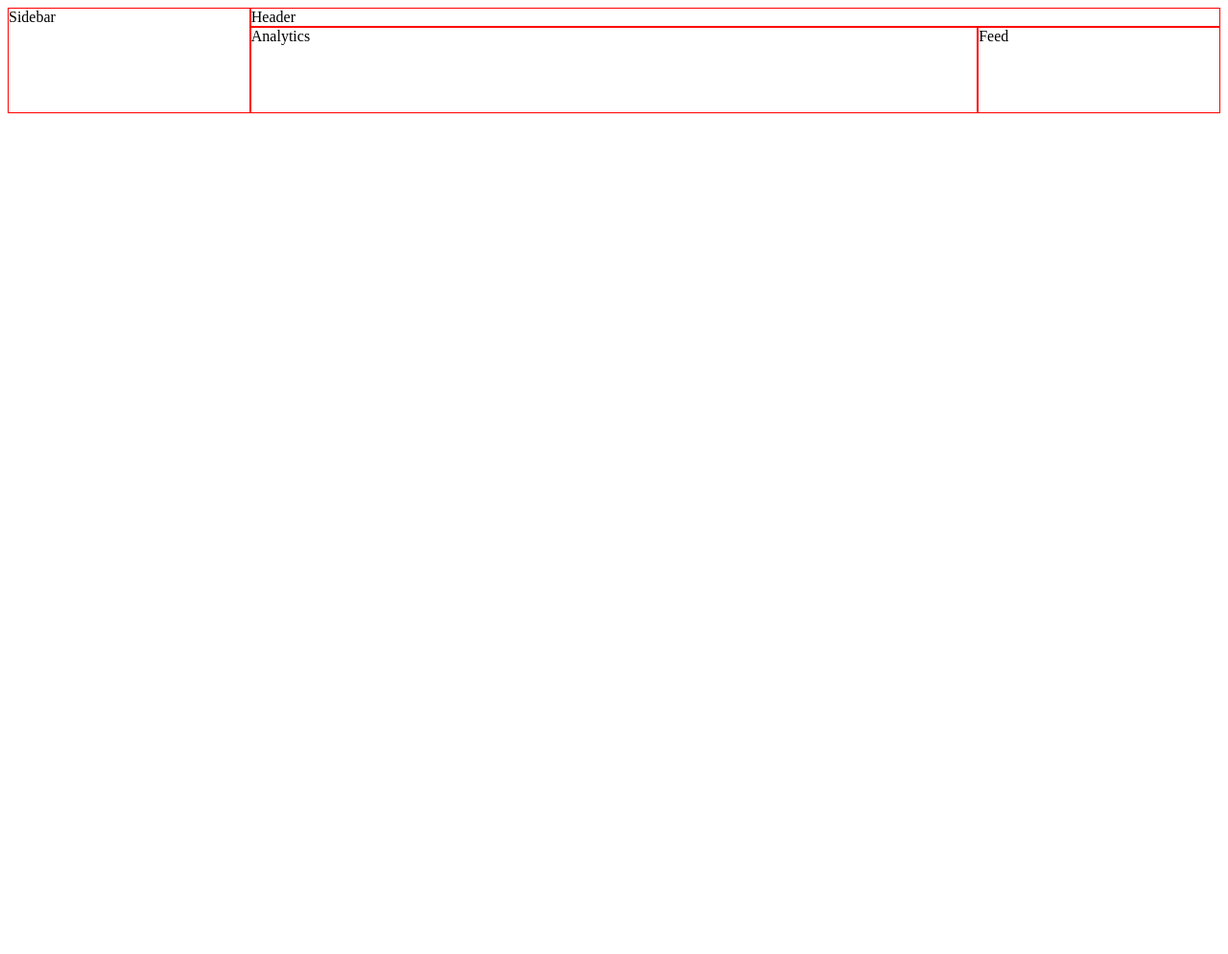
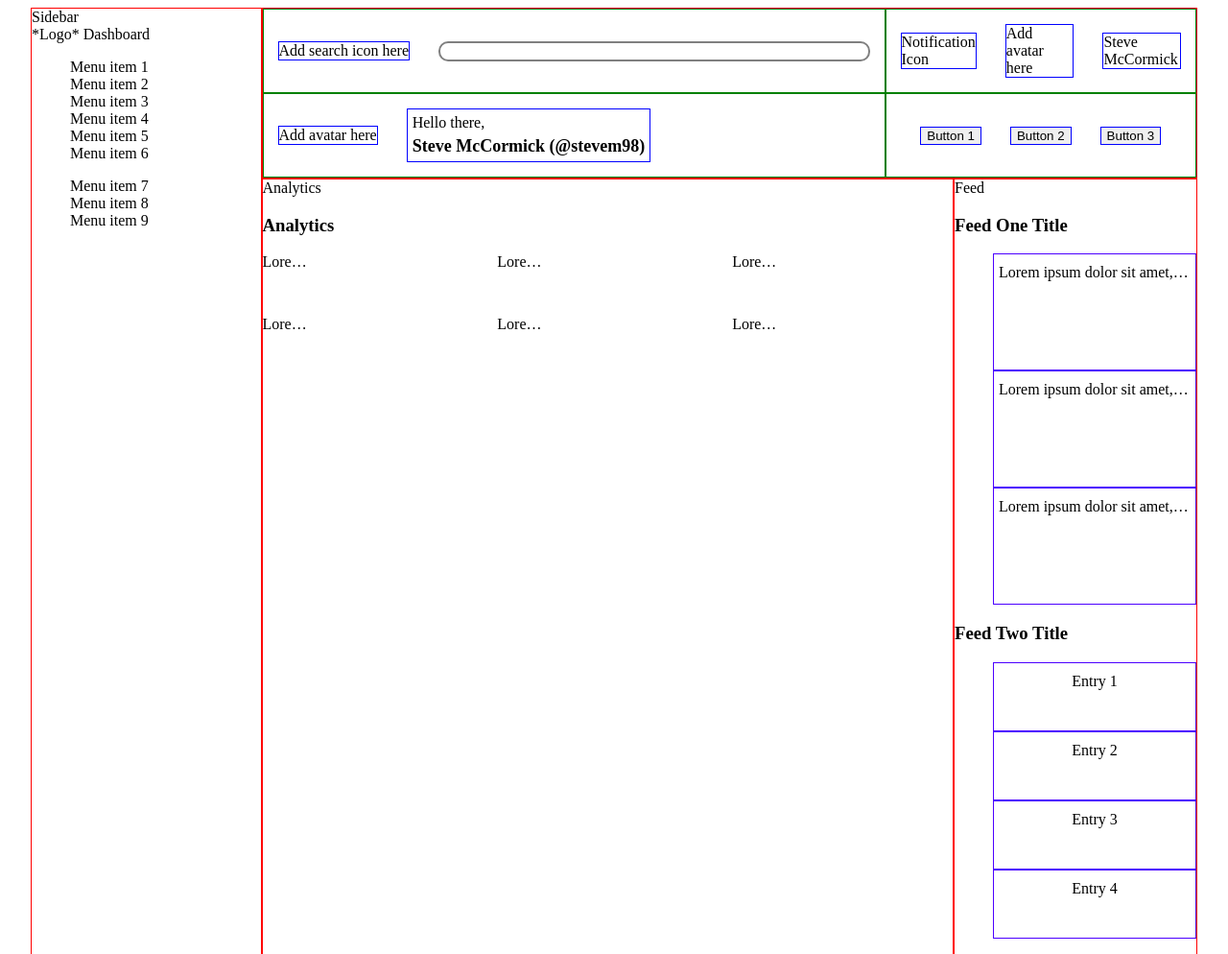
Before and after one commit to Steve-ShopHub/admin-panel, a plain HTML site: page index.html in a window 1280 px wide. Shown: the whole page at 96% size. Before the commit the page ends 800 px from the top, so only its background shows below. Drawn offline with Linux system fonts and the light colour scheme.

Commit message:
Add initial flex structure

```diff
--- a/index.html
+++ b/index.html
@@ -9,19 +9,16 @@
 </head>
 <body>
   <div class="page">
-    <div class="header">Header
-      <!-- <div class="nav">
+    <div class="header">
       <div class="search">
         <div class="icon">Add search icon here</div>
-          <input type="search" name="search" id="">
+        <input type="search" name="search" id="searchbar">
       </div>
       <div class="account">
         <div class="icon">Notification Icon</div>
         <div class="avatar">Add avatar here</div>
         <div class="name">Steve McCormick</div>
       </div>
-      </div>
-      <div class="action">
       <div class="welcome">
         <div class="avatar">Add avatar here</div>
         <div class="message">
@@ -34,11 +31,10 @@
         <button class="function">Button 2</button>
         <button class="function">Button 3</button>
       </div>
-      </div> -->
     </div>
     <div class="sidebar">Sidebar
-      <!-- <div class="logo">*Logo* Dashboard</div>
-      <div class="menu">
+      <div class="logo">*Logo* Dashboard</div>
+      <div class="main-menu">
         <ul>
           <li>Menu item 1</li>
           <li>Menu item 2</li>
@@ -46,43 +42,47 @@
           <li>Menu item 4</li>
           <li>Menu item 5</li>
           <li>Menu item 6</li>
+        </ul>
+      </div>
+      <div class="settings-menu">
+        <ul>
           <li>Menu item 7</li>
           <li>Menu item 8</li>
           <li>Menu item 9</li>
         </ul>
-      </div> -->
+      </div>
     </div>
     <div class="analytics">Analytics
-      <!-- <div class="title">
+      <div class="title">
         <h3>Analytics</h3>
       </div>
       <div class="tiles">
-        <div class="tile">Lorem ipsum dolor sit amet, consectetur adipiscing elit, sed do eiusmod tempor incididunt ut labore et dolore magna aliqua. Sagittis aliquam malesuada bibendum arcu vitae elementum curabitur. Volutpat diam ut venenatis tellus in metus. Sed blandit libero volutpat sed cras ornare arcu.</div>
-        <div class="tile">Lorem ipsum dolor sit amet, consectetur adipiscing elit, sed do eiusmod tempor incididunt ut labore et dolore magna aliqua. Sagittis aliquam malesuada bibendum arcu vitae elementum curabitur. Volutpat diam ut venenatis tellus in metus. Sed blandit libero volutpat sed cras ornare arcu.</div>
-        <div class="tile">Lorem ipsum dolor sit amet, consectetur adipiscing elit, sed do eiusmod tempor incididunt ut labore et dolore magna aliqua. Sagittis aliquam malesuada bibendum arcu vitae elementum curabitur. Volutpat diam ut venenatis tellus in metus. Sed blandit libero volutpat sed cras ornare arcu.</div>
-        <div class="tile">Lorem ipsum dolor sit amet, consectetur adipiscing elit, sed do eiusmod tempor incididunt ut labore et dolore magna aliqua. Sagittis aliquam malesuada bibendum arcu vitae elementum curabitur. Volutpat diam ut venenatis tellus in metus. Sed blandit libero volutpat sed cras ornare arcu.</div>
-        <div class="tile">Lorem ipsum dolor sit amet, consectetur adipiscing elit, sed do eiusmod tempor incididunt ut labore et dolore magna aliqua. Sagittis aliquam malesuada bibendum arcu vitae elementum curabitur. Volutpat diam ut venenatis tellus in metus. Sed blandit libero volutpat sed cras ornare arcu.</div>
-        <div class="tile">Lorem ipsum dolor sit amet, consectetur adipiscing elit, sed do eiusmod tempor incididunt ut labore et dolore magna aliqua. Sagittis aliquam malesuada bibendum arcu vitae elementum curabitur. Volutpat diam ut venenatis tellus in metus. Sed blandit libero volutpat sed cras ornare arcu.</div>
-      </div> -->
+        <div class="tile truncate">Lorem ipsum dolor sit amet, consectetur adipiscing elit, sed do eiusmod tempor incididunt ut labore et dolore magna aliqua. Sagittis aliquam malesuada bibendum arcu vitae elementum curabitur. Volutpat diam ut venenatis tellus in metus. Sed blandit libero volutpat sed cras ornare arcu.</div>
+        <div class="tile truncate">Lorem ipsum dolor sit amet, consectetur adipiscing elit, sed do eiusmod tempor incididunt ut labore et dolore magna aliqua. Sagittis aliquam malesuada bibendum arcu vitae elementum curabitur. Volutpat diam ut venenatis tellus in metus. Sed blandit libero volutpat sed cras ornare arcu.</div>
+        <div class="tile truncate">Lorem ipsum dolor sit amet, consectetur adipiscing elit, sed do eiusmod tempor incididunt ut labore et dolore magna aliqua. Sagittis aliquam malesuada bibendum arcu vitae elementum curabitur. Volutpat diam ut venenatis tellus in metus. Sed blandit libero volutpat sed cras ornare arcu.</div>
+        <div class="tile truncate">Lorem ipsum dolor sit amet, consectetur adipiscing elit, sed do eiusmod tempor incididunt ut labore et dolore magna aliqua. Sagittis aliquam malesuada bibendum arcu vitae elementum curabitur. Volutpat diam ut venenatis tellus in metus. Sed blandit libero volutpat sed cras ornare arcu.</div>
+        <div class="tile truncate">Lorem ipsum dolor sit amet, consectetur adipiscing elit, sed do eiusmod tempor incididunt ut labore et dolore magna aliqua. Sagittis aliquam malesuada bibendum arcu vitae elementum curabitur. Volutpat diam ut venenatis tellus in metus. Sed blandit libero volutpat sed cras ornare arcu.</div>
+        <div class="tile truncate">Lorem ipsum dolor sit amet, consectetur adipiscing elit, sed do eiusmod tempor incididunt ut labore et dolore magna aliqua. Sagittis aliquam malesuada bibendum arcu vitae elementum curabitur. Volutpat diam ut venenatis tellus in metus. Sed blandit libero volutpat sed cras ornare arcu.</div>
+      </div>
     </div>
     <div class="feed">Feed
-      <!-- <div class="feed-one">
+      <div class="feed-one">
         <h3>Feed One Title</h3>
         <ul>
-          <li>Lorem ipsum dolor sit amet, consectetur adipiscing elit, sed do eiusmod tempor incididunt ut labore et dolore magna aliqua. Sagittis aliquam malesuada bibendum arcu vitae elementum curabitur. Volutpat diam ut venenatis tellus in metus. Sed blandit libero volutpat sed cras ornare arcu.</li>
-          <li>Lorem ipsum dolor sit amet, consectetur adipiscing elit, sed do eiusmod tempor incididunt ut labore et dolore magna aliqua. Sagittis aliquam malesuada bibendum arcu vitae elementum curabitur. Volutpat diam ut venenatis tellus in metus. Sed blandit libero volutpat sed cras ornare arcu.</li>
-          <li>Lorem ipsum dolor sit amet, consectetur adipiscing elit, sed do eiusmod tempor incididunt ut labore et dolore magna aliqua. Sagittis aliquam malesuada bibendum arcu vitae elementum curabitur. Volutpat diam ut venenatis tellus in metus. Sed blandit libero volutpat sed cras ornare arcu.</li>
+          <li class="truncate">Lorem ipsum dolor sit amet, consectetur adipiscing elit, sed do eiusmod tempor incididunt ut labore et dolore magna aliqua. Sagittis aliquam malesuada bibendum arcu vitae elementum curabitur. Volutpat diam ut venenatis tellus in metus. Sed blandit libero volutpat sed cras ornare arcu.</li>
+          <li class="truncate">Lorem ipsum dolor sit amet, consectetur adipiscing elit, sed do eiusmod tempor incididunt ut labore et dolore magna aliqua. Sagittis aliquam malesuada bibendum arcu vitae elementum curabitur. Volutpat diam ut venenatis tellus in metus. Sed blandit libero volutpat sed cras ornare arcu.</li>
+          <li class="truncate">Lorem ipsum dolor sit amet, consectetur adipiscing elit, sed do eiusmod tempor incididunt ut labore et dolore magna aliqua. Sagittis aliquam malesuada bibendum arcu vitae elementum curabitur. Volutpat diam ut venenatis tellus in metus. Sed blandit libero volutpat sed cras ornare arcu.</li>
         </ul>
       </div>
       <div class="feed-two">
         <h3>Feed Two Title</h3>
         <ul>
-          <li>Entry 1</li>
-          <li>Entry 2</li>
-          <li>Entry 3</li>
-          <li>Entry 4</li>
+          <li class="truncate">Entry 1</li>
+          <li class="truncate">Entry 2</li>
+          <li class="truncate">Entry 3</li>
+          <li class="truncate">Entry 4</li>
         </ul>
-      </div> -->
+      </div>
     </div>
   <script src="script.js"></script>
 </body>
--- a/style.css
+++ b/style.css
@@ -4,8 +4,27 @@
     list-style: none;
 }
 
+body {
+    display: flex;
+    align-items: center;
+    justify-content: center;
+}
+
+button {
+    margin: 10px;
+}
+
+.truncate {
+    width: 250px;
+    white-space: nowrap;
+    overflow: hidden;
+    text-overflow: ellipsis;
+  }
+
 .page {
     display: grid;
+    height: 95vh;
+    width: 95vw;
     grid-template-columns: 2fr 6fr 2fr;
     grid-template-rows: 2fr 9fr;
     grid-template-areas:
@@ -14,53 +33,116 @@
 
 }
 
+/* Header */
 
 .header {
     grid-area: header;
     border: solid 1px red;
-    /* grid-column: 2 / 4;
-    grid-row: 1 / 2; */
+    display: grid;
+    grid-template-columns: 2fr 1fr;
+    grid-template-rows: 1fr 1fr;
+    grid-template-areas:
+    "search account"
+    "welcome functions"
 
 }
+
+.header > * {
+    align-items: center;
+    /* justify-content: center; */
+    border: solid 1px green;
+}
+
+.header > * > * {
+    align-items: center;
+    border: solid 1px blue;
+    margin: 15px;
+}
+
+.message > * {
+    margin: 5px;
+}
+
+.message > h2 {
+    font-size: 18px;
+}
+
+.search {
+    grid-area: search;
+    display: flex;
+}
+
+#searchbar {
+    border: solid grey 2px;
+    border-radius: 10px;
+    flex-grow: 1;
+}
+
+.account {
+    grid-area: account;
+    display: flex;
+    justify-content: center;
+}
+
+.welcome{
+    grid-area: welcome;
+    display: flex;
+}
+
+.functions {
+    grid-area: functions;
+    display: flex;
+    justify-content: center;
+}
+
+
+
+/* Sidebar */
 
 .sidebar {
     grid-area: sidemenu;
     border: solid 1px red;
-    /* grid-row: 1 / 3;
-    grid-column: 1 / 2; */
+
 }
+
+/* Analytics */
 
 .analytics {
     grid-area: analytics;
     border: solid 1px red;
-    /* grid-column: 2 / 3;
-    grid-row: 2 / 3; */
 }
+
+.tiles {
+    display: grid;
+    grid-template: 1fr 1fr 1fr / 1fr 1fr 1fr;
+    gap: 15px;
+}
+
+.tile {
+    height: 50px;
+    width: 50px;
+}
+
+/* Feed */
 
 .feed {
     grid-area: feed;
     border: solid 1px red;
-    /* grid-column: 3 / 4;
-    grid-row: 2 / 3; */
+
 }
 
-
-/* .tiles {
-    display: grid;
-    grid-template: 1fr 1fr 1fr / 1fr 1fr 1fr;
-    gap: 15px;
-} */
-
-.search {
-    /* display: flex; */
+.feed-one > ul > li {
+    width: 200px;
+    height: 100px;
+    border: solid 1px rgb(76, 0, 255);
+    text-align: center;
+    padding: 10px 5px 10px 5px;
 }
 
-.nav{
-    /* display: flex; */
+.feed-two > ul > li {
+    width: 200px;
+    height: 50px;
+    border: solid 1px rgb(76, 0, 255);
+    text-align: center;
+    padding: 10px 5px 10px 5px;
 }
-
-.account,
-.action,
-.welcome {
-    /* display: flex; */
-}
```
Also changed, not shown: flex.html (added, +85 -0 lines). Lines whose indentation alone changed are shown as unchanged.
